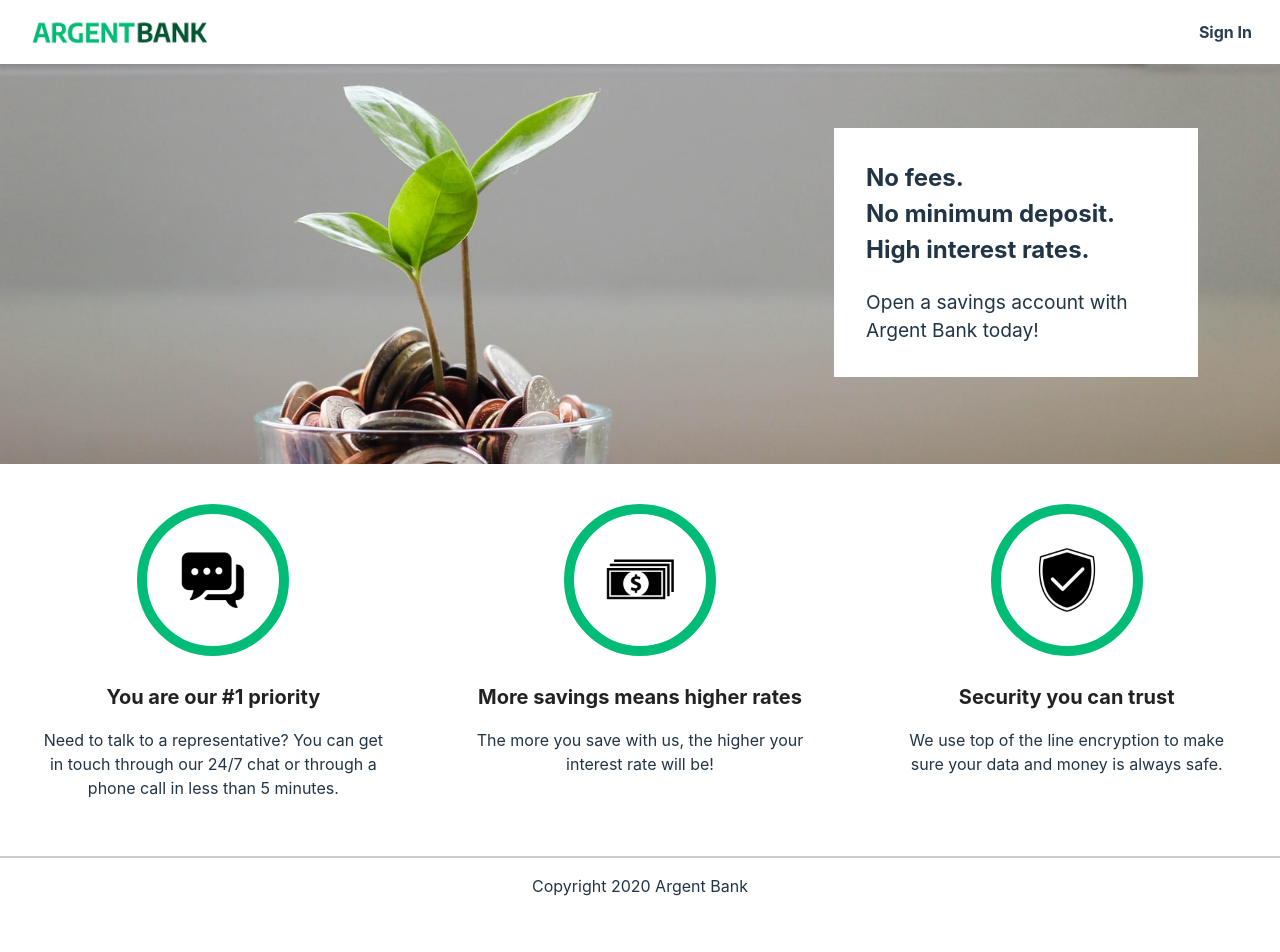
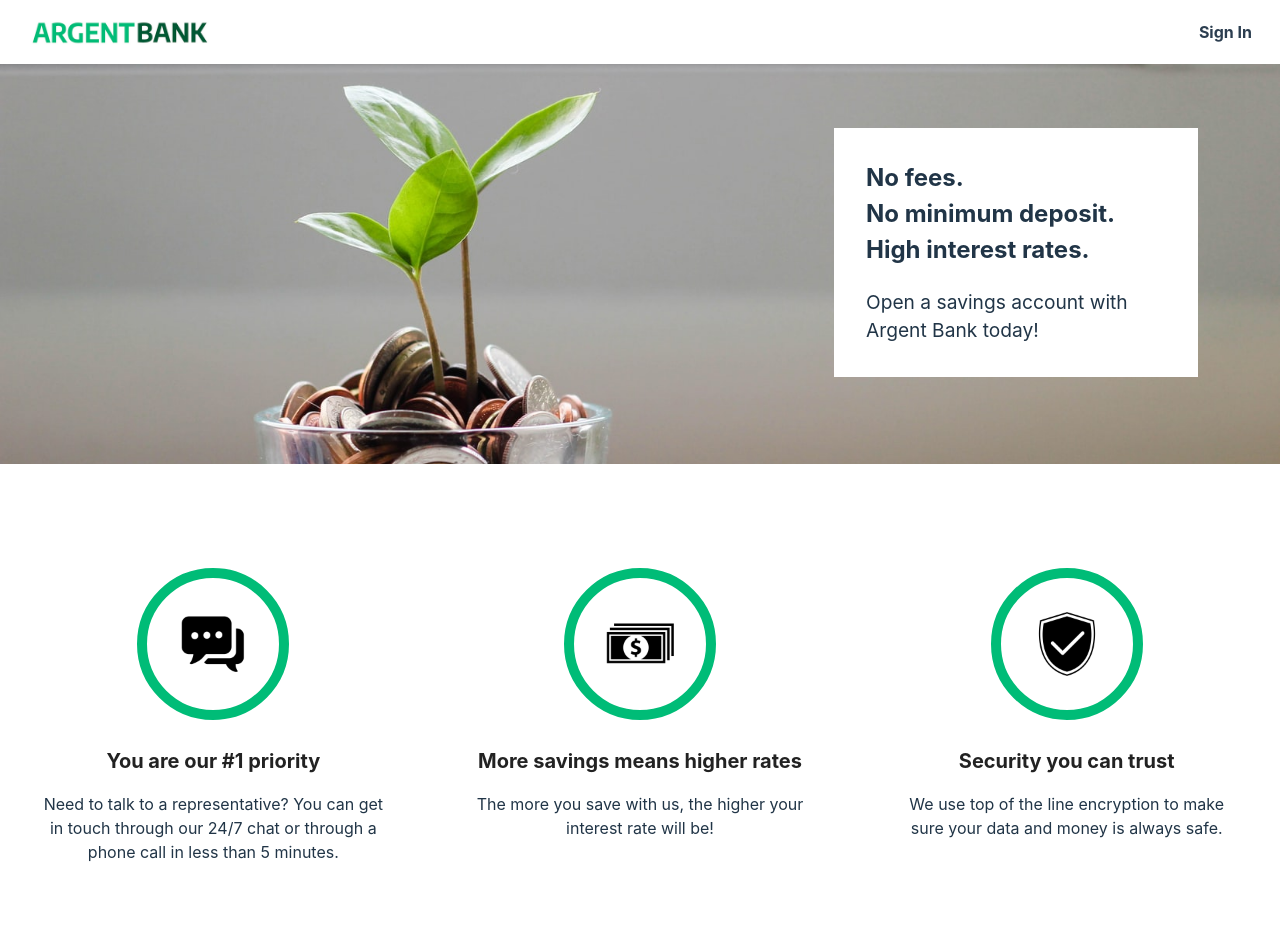
Before and after one commit to Sylviacarrera/Projet13, a React (Vite) app: page / in a window 1280 px wide. Shown: the top 952 px of the page. Before the commit the page ends 914 px from the top, so only its background shows below. Built offline with nearby package versions, Linux system fonts and the light colour scheme.

Commit message:
stylefooter

```diff
--- a/src/styles/Feature.scss
+++ b/src/styles/Feature.scss
@@ -1,6 +1,8 @@
 .features {
     display: flex;
     flex-direction: column;
+    margin-top: 4rem;
+    margin-bottom: 4rem;
   }
 
   @media (min-width: 920px) {
--- a/src/styles/Home.scss
+++ b/src/styles/Home.scss
@@ -3,14 +3,14 @@
   background-position: 0 -50px;
   background-size: cover;
   background-repeat: no-repeat;
-    height: 300px;
+  height: 550px;
   position: relative;
 }
 
 .hero-content {
   position: relative;
   top: 2rem;
-    width: 200px;
+  width: 550px;
   background: white;
   padding: 2rem;
   text-align: left;
@@ -31,6 +31,8 @@
 .features {
   display: flex;
   flex-direction: column;
+  flex: 1;
+  justify-content: center; /* Center content vertically */
 }
 
 @media (min-width: 920px) {
```
Lines whose indentation alone changed are shown as unchanged.
